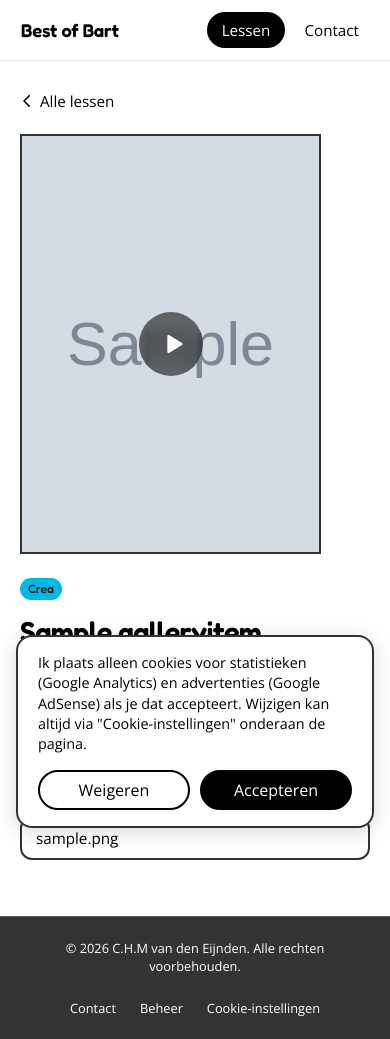
After one commit to ChrisvdEijnden/best-of-bart, a Django app: a page that uses templates/base.html in a window 390 px wide. The commit adds this page. Run offline with Django 5.2, Linux system fonts and the light colour scheme; tables that the repository leaves empty hold one stand-in row (values such as "Sample post"); grey boxes marked "Sample" are stand-in pictures; some libraries are stand-ins or nearby versions; some web fonts are replaced.

Commit message:
Give lessons their own URL; fix Back, focus, landscape and small screens
- Each lesson has a page at /lessen/<id>-<titel>/: server-rendered, so
  it can be shared, bookmarked and indexed, with share-preview meta
  tags (og:*) and a canonical URL. Wrong or missing slugs redirect;
  hidden lessons 404. Absolute URLs use a new SITE_URL setting.
- Cards are links to those pages. A plain click opens the popup and
  pushes the lesson URL, so Back closes the popup instead of leaving
  the page, Forward reopens it, and the tab title follows. Modifier or
  middle click opens the page in a new tab.
- Focus ring is white on the dark footer and welcome band (navy was
  1.2:1 there).
- Phone landscape: the popup puts the photo beside the title and
  TikTok button, so the main action is visible without scrolling.
- 320px: brand stays on one line; compact cookie banner with shorter
  copy that keeps the same information.

Co-Authored-By: Claude Opus 5.5 <noreply@anthropic.com>
Claude-Session: https://claude.ai/code/session_01BPQ7v6TDiiCdiesWFJuhfS

```diff
--- a/best_of_bart/settings.py
+++ b/best_of_bart/settings.py
@@ -67,6 +67,10 @@ CSRF_TRUSTED_ORIGINS = [
     "https://bestofbart.nl",
     "https://www.bestofbart.nl",
 ]
+
+# Public address, used for absolute links in share previews and canonical
+# URLs (request.build_absolute_uri can't tell it's behind HTTPS).
+SITE_URL = os.environ.get("SITE_URL", "https://bestofbart.nl")
 
 # Application definition
 
--- a/best_of_bart/urls.py
+++ b/best_of_bart/urls.py
@@ -7,6 +7,8 @@ from . import views
 urlpatterns = [
     path('beheer/', admin.site.urls),
     path('lessen/', views.items_view, name='lessen'),
+    path('lessen/<int:pk>-<slug:slug>/', views.lesson_view, name='lesson'),
+    path('lessen/<int:pk>/', views.lesson_view),
     path('', views.home_view, name='home'),
     path('contact/', views.contact_view, name='contact'),
     re_path(r'^media/(?P<path>.*)$', serve, {'document_root': settings.MEDIA_ROOT}),
--- a/best_of_bart/views.py
+++ b/best_of_bart/views.py
@@ -1,6 +1,7 @@
 from collections import Counter
 
-from django.shortcuts import render
+from django.conf import settings
+from django.shortcuts import get_object_or_404, redirect, render
 from gallery.models import GalleryItem
 
 
@@ -37,5 +38,18 @@ def items_view(request):
     })
 
 
+def lesson_view(request, pk, slug=None):
+    """A lesson's own page: what a shared link, a refresh or a search engine
+    gets. On the gallery the same URL opens the lesson in the popup instead."""
+    item = get_object_or_404(visible_items(), pk=pk)
+    if slug != item.slug:
+        return redirect(item, permanent=True)
+    return render(request, 'lesson.html', {
+        'item': item,
+        'image_url': settings.SITE_URL + item.thumbnail_url,
+        'page_url': settings.SITE_URL + item.get_absolute_url(),
+    })
+
+
 def contact_view(request):
     return render(request, 'contact.html')
--- a/static/main/css/style.css
+++ b/static/main/css/style.css
@@ -107,6 +107,7 @@ header nav {
 
 /* The brand is the strongest thing in the bar. */
 .home-btn {
+    white-space: nowrap;
     font-family: "Fredoka", sans-serif;
     font-weight: 600;
     font-size: 1.15rem;
@@ -166,6 +167,12 @@ a:focus-visible,
 button:focus-visible {
     outline: 3px solid #051574;
     outline-offset: 2px;
+}
+
+/* On dark surfaces the navy ring disappears (1.2:1); use white there. */
+.footer a:focus-visible,
+.highlighted-item a:focus-visible {
+    outline-color: #fff;
 }
 
 /* Hover only where a real pointer can hover; on touch screens hover
@@ -231,6 +238,7 @@ button:focus-visible {
     color: inherit;
     font: inherit;
     text-align: left;
+    text-decoration: none;
     cursor: pointer;
     user-select: none;
     transition: transform 0.2s ease-out;
@@ -967,3 +975,189 @@ html.dialog-open {
         box-shadow: 0 1px 0 #000;
     }
 }
+
+/* ── Lesson page (/lessen/<id>-<titel>/) ─────────────────────────── */
+.lesson-page {
+    width: 100%;
+    max-width: 960px;
+    margin: 60px auto 0;
+    padding: 24px 20px 56px;
+    font-family: "Open Sans", sans-serif;
+}
+
+.back-link {
+    display: inline-flex;
+    align-items: center;
+    gap: 4px;
+    margin-left: -10px;
+    padding: 7px 14px 7px 8px;
+    border-radius: 50px;
+    color: #000;
+    text-decoration: none;
+    font-size: 0.95rem;
+    transition: background-color 0.2s ease, transform 0.1s ease-out;
+    -webkit-tap-highlight-color: transparent;
+}
+
+.back-link:active {
+    transform: scale(0.96);
+}
+
+@media (hover: hover) {
+    .back-link:hover {
+        background-color: #f0f0f0;
+    }
+}
+
+.lesson-layout {
+    display: grid;
+    gap: 24px;
+    margin-top: 16px;
+}
+
+.lesson-media {
+    display: block;
+    position: relative;
+    width: 100%;
+    max-width: 360px;
+    border: 2px solid #333;
+    overflow: hidden;
+}
+
+.lesson-media img {
+    width: 100%;
+    height: auto;
+    aspect-ratio: 5 / 7;
+    object-fit: cover;
+    display: block;
+}
+
+.lesson-body {
+    display: flex;
+    flex-direction: column;
+    gap: 16px;
+    min-width: 0;
+}
+
+.lesson-genre {
+    position: static;
+    align-self: flex-start;
+}
+
+.lesson-title {
+    font-family: "Fredoka", sans-serif;
+    font-weight: 600;
+    font-size: clamp(1.8rem, 4vw, 2.6rem);
+    line-height: 1.1;
+    letter-spacing: -0.02em;
+}
+
+.lesson-description {
+    font-size: 1rem;
+    line-height: 1.6;
+    max-width: 60ch;
+    white-space: pre-line;
+}
+
+.lesson-body .tiktok-btn {
+    margin-top: 0;
+}
+
+.lesson-subtitle {
+    font-family: "Fredoka", sans-serif;
+    font-weight: 500;
+    font-size: 1.25rem;
+    margin-top: 8px;
+}
+
+.lesson-files {
+    display: flex;
+    flex-direction: column;
+    gap: 8px;
+    font-size: 0.95rem;
+}
+
+/* Phones: cap the photo at half the screen height so the title shows
+   on the first screen. */
+@media (max-width: 768px) {
+    .lesson-media {
+        max-width: min(360px, calc(50vh * 5 / 7));
+    }
+}
+
+@media (min-width: 769px) {
+    .lesson-layout {
+        grid-template-columns: minmax(0, 360px) minmax(0, 1fr);
+        gap: 48px;
+        align-items: start;
+    }
+
+    .lesson-body .tiktok-btn {
+        align-self: flex-start;
+        padding-left: 24px;
+        padding-right: 24px;
+    }
+}
+
+/* ── Phone in landscape: photo beside the title and TikTok button, so the
+   main action is visible without scrolling inside a 350px-tall popup. ── */
+@media (orientation: landscape) and (max-height: 500px) {
+    .popup {
+        width: min(640px, 100%);
+    }
+
+    .popup-tab[data-tab="0"]:not([hidden]) {
+        display: grid;
+        grid-template-columns: auto minmax(0, 1fr);
+        grid-template-rows: auto auto 1fr;
+        column-gap: 20px;
+        padding-top: 16px;
+    }
+
+    .popup-tab[data-tab="0"] .popup-media {
+        grid-row: 1 / -1;
+    }
+
+    #popupImage {
+        width: auto;
+        height: calc(100dvh - 150px);
+        max-height: 420px;
+    }
+
+    #popupTitle {
+        padding: 0;
+    }
+
+    .popup-tab[data-tab="0"] .tiktok-btn {
+        align-self: start;
+    }
+}
+
+/* ── Very small phones (≤ 360px) ──────────────────────────────────── */
+@media (max-width: 360px) {
+    header nav {
+        padding: 0 12px;
+    }
+
+    .nav-link {
+        padding: 7px 10px;
+    }
+
+    .home-btn {
+        font-size: 1.05rem;
+    }
+
+    .cookie-banner {
+        left: 8px;
+        right: 8px;
+        bottom: 8px;
+        padding: 12px 14px;
+        gap: 10px;
+        font-size: 0.85rem;
+    }
+
+    .cookie-banner-actions .cookie-btn {
+        min-width: 0;
+        font-size: 0.95rem;
+    }
+}
--- a/static/main/js/script.js
+++ b/static/main/js/script.js
@@ -62,6 +62,13 @@
         var progressAnim = null;
         var heightAnim = null;
         var geometry = null;
+        var pageTitle = document.title;
+
+        // The popup has its own history entry (the lesson's URL), so Back
+        // closes it instead of leaving the page, and Forward reopens it.
+        var ownsHistoryEntry = function () {
+            return !!(history.state && history.state.lessonDialog);
+        };
 
         var fill = function (card) {
             var url = card.getAttribute("data-tiktok-url");
@@ -127,6 +134,7 @@
                 target = source.querySelector("img").getBoundingClientRect();
             }
 
+            if (!target.width || !anchor.width) return null; // e.g. a filtered-out card: just fade
             var scale = target.width / anchor.width;
             return {
                 x: target.left - panelX - scale * anchor.x,
@@ -227,9 +235,14 @@
             });
         };
 
-        var openLesson = function (card) {
+        var openLesson = function (card, opts) {
+            opts = opts || {};
             fill(card);
             source = card;
+            if (opts.pushHistory) {
+                history.pushState({ lessonDialog: true }, "", card.href);
+            }
+            document.title = titleEl.textContent + " · Best of Bart";
             if (!dialog.open) {
                 dialog.showModal();
                 document.documentElement.classList.add("dialog-open");
@@ -250,6 +263,9 @@
             }
             geometry = measure();
             animateProgress(0, function () { dialog.close(); });
+            // Step back off the lesson URL. The popstate this causes calls
+            // closeLesson again, which just keeps the same animation going.
+            if (ownsHistoryEntry()) history.back();
         };
 
         // Runs however the dialog ends up closed (our animation, or the
@@ -266,8 +282,24 @@
             panel.style.height = "";
             dialog.style.backgroundColor = "";
             document.documentElement.classList.remove("dialog-open");
+            document.title = pageTitle;
+            if (ownsHistoryEntry()) history.back();
             if (source) source.focus({ preventScroll: true });
             source = null;
+        });
+
+        window.addEventListener("popstate", function () {
+            if (!ownsHistoryEntry()) {
+                closeLesson();
+                return;
+            }
+            // Forward onto a lesson URL: reopen that lesson.
+            if (dialog.open) return;
+            var path = window.location.pathname;
+            var card = Array.prototype.find.call(document.querySelectorAll(".gallery-item"), function (el) {
+                return el.pathname === path;
+            });
+            if (card) openLesson(card);
         });
 
         // Escape: animate closed instead of vanishing.
@@ -304,8 +336,14 @@
             if (dialog.open && !progressAnim) placePanel();
         });
 
+        // Cards are links to the lesson page. A plain click opens the popup
+        // instead; Cmd/Ctrl/Shift-click or middle-click still opens the page.
         document.querySelectorAll(".gallery-item").forEach(function (card) {
-            card.addEventListener("click", function () { openLesson(card); });
+            card.addEventListener("click", function (event) {
+                if (event.button !== 0 || event.metaKey || event.ctrlKey || event.shiftKey || event.altKey) return;
+                event.preventDefault();
+                openLesson(card, { pushHistory: true });
+            });
         });
     }
 
--- a/templates/base.html
+++ b/templates/base.html
@@ -38,12 +38,13 @@
     </script>
     <!-- End Google Tag Manager -->
     <title>{% block title %}Best of Bart{% endblock %}</title>
+    {% block meta %}{% endblock %}
 
     <!-- Fonts load in parallel with the stylesheet (not via a blocking @import inside it). -->
     <link rel="preconnect" href="https://fonts.googleapis.com">
     <link rel="preconnect" href="https://fonts.gstatic.com" crossorigin>
     <link rel="stylesheet" href="https://fonts.googleapis.com/css2?family=Fredoka:wght@300..700&family=Ms+Madi&family=Open+Sans:ital,wght@0,300..800;1,300..800&display=swap">
-    <link rel="stylesheet" href="{% static 'main/css/style.css' %}?v=4">
+    <link rel="stylesheet" href="{% static 'main/css/style.css' %}?v=5">
     <link rel="icon" type="image/x-icon" href="{% static 'main/images/favicon.ico' %}">
 
     <script async src="https://pagead2.googlesyndication.com/pagead/js/adsbygoogle.js?client=ca-pub-6847708276252567"
@@ -61,7 +62,7 @@
         <nav aria-label="Hoofdmenu">
             <a href="{% url 'home' %}" class="home-btn"{% if page == 'home' %} aria-current="page"{% endif %}>Best of Bart</a>
             <div class="nav-links">
-                <a href="{% url 'lessen' %}" class="nav-link"{% if page == 'lessen' %} aria-current="page"{% endif %}>Lessen</a>
+                <a href="{% url 'lessen' %}" class="nav-link"{% if page == 'lessen' or page == 'lesson' %} aria-current="page"{% endif %}>Lessen</a>
                 <a href="{% url 'contact' %}" class="nav-link"{% if page == 'contact' %} aria-current="page"{% endif %}>Contact</a>
             </div>
         </nav>
@@ -83,9 +84,9 @@
 
     <div id="cookie-banner" class="cookie-banner" role="region" aria-label="Cookietoestemming" hidden>
         <p class="cookie-banner-text">
-            Ik gebruik cookies voor statistieken (Google Analytics) en advertenties
-            (Google AdSense). Die worden alleen geplaatst als je ze accepteert. Je kunt
-            je keuze altijd wijzigen via "Cookie-instellingen" onderaan de pagina.
+            Ik plaats alleen cookies voor statistieken (Google Analytics) en
+            advertenties (Google AdSense) als je dat accepteert. Wijzigen kan altijd
+            via "Cookie-instellingen" onderaan de pagina.
         </p>
         <div class="cookie-banner-actions">
             <button type="button" class="cookie-btn cookie-btn-reject" data-cookie-choice="denied">Weigeren</button>
@@ -95,6 +96,6 @@
 
     <script src="{% static 'main/js/cookie-consent.js' %}?v=2"></script>
     {% block extra_js %}{% endblock %}
-    <script src="{% static 'main/js/script.js' %}?v=3"></script>
+    <script src="{% static 'main/js/script.js' %}?v=4"></script>
 </body>
 </html>
--- /dev/null
+++ b/templates/lesson.html
@@ -0,0 +1,62 @@
+{% extends "base.html" %}
+
+{% block title %}{{ item.title }} · Best of Bart{% endblock %}
+
+{% block meta %}
+    <meta name="description" content="{{ item.description|truncatechars:155 }}">
+    <link rel="canonical" href="{{ page_url }}">
+    <!-- Preview card when the link is shared (WhatsApp, Facebook, etc.) -->
+    <meta property="og:type" content="article">
+    <meta property="og:site_name" content="Best of Bart">
+    <meta property="og:title" content="{{ item.title }}">
+    <meta property="og:description" content="{{ item.description|truncatechars:200 }}">
+    <meta property="og:image" content="{{ image_url }}">
+    <meta property="og:url" content="{{ page_url }}">
+{% endblock %}
+
+{% block content %}
+<article class="lesson-page">
+    <a href="{% url 'lessen' %}" class="back-link">
+        <svg xmlns="http://www.w3.org/2000/svg" viewBox="0 0 24 24" width="18" height="18" aria-hidden="true"><path fill="none" stroke="currentColor" stroke-width="2.2" stroke-linecap="round" stroke-linejoin="round" d="M15 5l-7 7 7 7"/></svg>
+        Alle lessen
+    </a>
+
+    <div class="lesson-layout">
+        {% if item.tiktok_url %}
+        <!-- Same destination as the button, so hidden from screen readers and the tab order. -->
+        <a class="lesson-media popup-media" href="{{ item.tiktok_url }}" target="_blank" rel="noopener" tabindex="-1" aria-hidden="true">
+            <img src="{{ item.thumbnail_url }}" alt="" width="720" height="1008">
+            <span class="play-badge">
+                <svg xmlns="http://www.w3.org/2000/svg" viewBox="0 0 24 24" width="28" height="28"><path fill="currentColor" d="M8 5.14v13.72a1 1 0 0 0 1.5.86l11-6.86a1 1 0 0 0 0-1.72l-11-6.86A1 1 0 0 0 8 5.14z"/></svg>
+            </span>
+        </a>
+        {% else %}
+        <div class="lesson-media">
+            <img src="{{ item.thumbnail_url }}" alt="" width="720" height="1008">
+        </div>
+        {% endif %}
+
+        <div class="lesson-body">
+            <span class="genre-tag genre-{{ item.genre }} lesson-genre">{{ item.get_genre_display }}</span>
+            <h1 class="lesson-title">{{ item.title }}</h1>
+            <p class="lesson-description">{{ item.description }}</p>
+
+            {% if item.tiktok_url %}
+            <a class="tiktok-btn" href="{{ item.tiktok_url }}" target="_blank" rel="noopener">
+                <svg xmlns="http://www.w3.org/2000/svg" viewBox="0 0 24 24" width="18" height="18" aria-hidden="true"><path fill="currentColor" d="M8 5.14v13.72a1 1 0 0 0 1.5.86l11-6.86a1 1 0 0 0 0-1.72l-11-6.86A1 1 0 0 0 8 5.14z"/></svg>
+                Bekijk op TikTok
+            </a>
+            {% endif %}
+
+            <h2 class="lesson-subtitle">Bestanden</h2>
+            <div class="files-list lesson-files">
+                {% for file in item.files.all %}
+                <a class="file-link" href="{{ file.url }}" target="_blank" rel="noopener">{{ file.display_name }}</a>
+                {% empty %}
+                <p>Geen bestanden beschikbaar</p>
+                {% endfor %}
+            </div>
+        </div>
+    </div>
+</article>
+{% endblock %}
--- a/templates/partials/lesson_card.html
+++ b/templates/partials/lesson_card.html
@@ -1,4 +1,4 @@
-<button type="button" class="gallery-item" aria-haspopup="dialog"
+<a class="gallery-item" href="{{ item.get_absolute_url }}" aria-haspopup="dialog"
         data-genre="{{ item.genre }}"
         data-tiktok-url="{{ item.tiktok_url }}"
         data-description="{{ item.description }}"
@@ -9,4 +9,4 @@
         <span class="genre-tag genre-{{ item.genre }}">{{ item.get_genre_display }}</span>
     </span>
     <span class="item-title">{{ item.title }}</span>
-</button>
+</a>
```
Also changed, not shown: gallery/models.py (+12 -0 lines).
